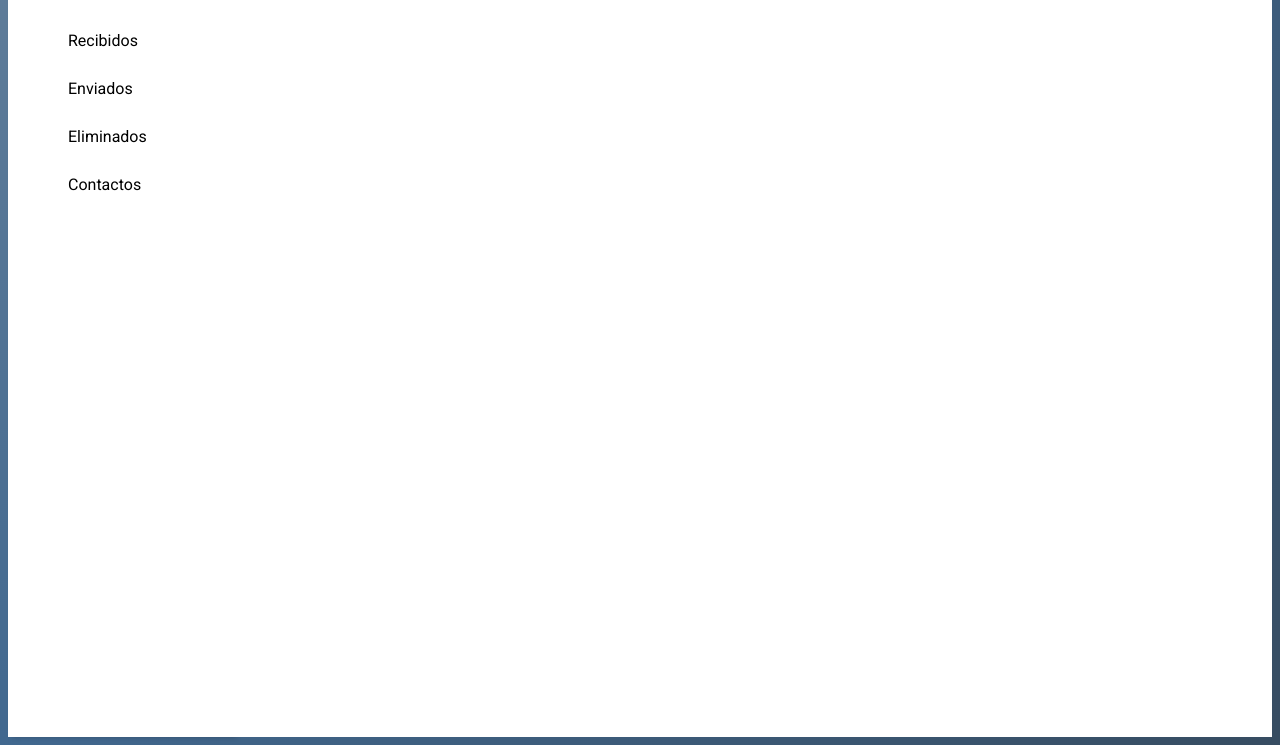
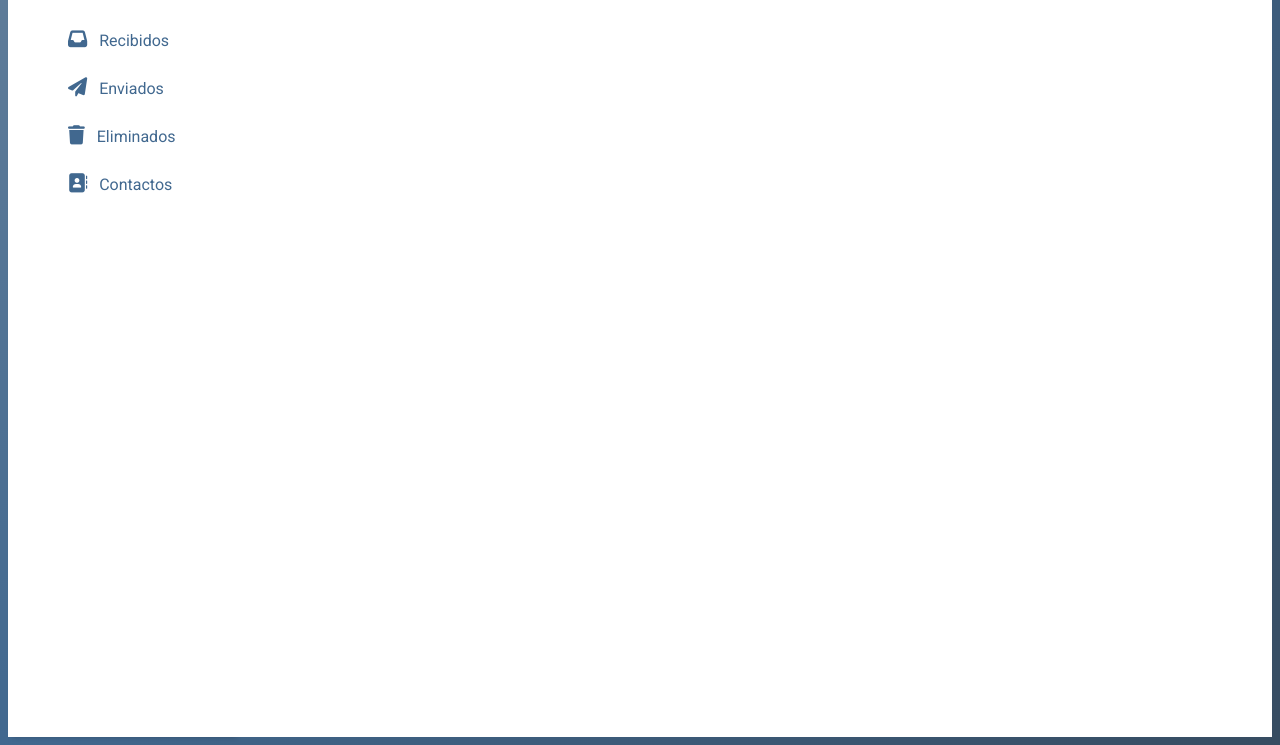
Before and after one commit to nickokss/cliente_mensajeria, a website: page public/buzon.html in a window 1280 px wide. Shown: the part 71-816 px from the top of the page. Drawn offline with Linux system fonts and the light colour scheme; no server answers.

Commit message:
iconos menu lateral

```diff
--- a/public/buzon.html
+++ b/public/buzon.html
@@ -4,6 +4,7 @@
     <meta charset="UTF-8">
     <title>Buzón de MAILWAVE</title>
     <link rel="icon" href="img/logo-app.png" type="image/png">
+    <link rel="stylesheet" href="https://cdnjs.cloudflare.com/ajax/libs/font-awesome/6.1.1/css/all.min.css">
     <link href="css/styles_buzon.css" rel="stylesheet">
 </head>
 <body class="body-buzon">
@@ -13,10 +14,10 @@
             <img src="img/logo-app.png" alt="Logo" class="logo">
         </div>
         <ul class="menu-lateral-ul">
-            <li><a href="#" id="recibidos" class="menu-lateral-link">Recibidos</a></li>
-            <li><a href="#" id="enviados" class="menu-lateral-link">Enviados</a></li>
-            <li><a href="#" id="eliminados" class="menu-lateral-link">Eliminados</a></li>
-            <li><a href="#" id="contactos" class="menu-lateral-link">Contactos</a></li>
+            <li><a href="#" id="recibidos" class="menu-lateral-link"><i class="fa-solid fa-inbox"></i> Recibidos</a></li>
+            <li><a href="#" id="enviados" class="menu-lateral-link"><i class="fa-solid fa-paper-plane"></i> Enviados</a></li>
+            <li><a href="#" id="eliminados" class="menu-lateral-link"><i class="fa-solid fa-trash"></i> Eliminados</a></li>
+            <li><a href="#" id="contactos" class="menu-lateral-link"><i class="fa-solid fa-address-book"></i> Contactos</a></li>
         </ul>
     </div>
 
--- a/public/css/styles_buzon.css
+++ b/public/css/styles_buzon.css
@@ -53,11 +53,18 @@
   border-color: #a0aec0; /* Color al pasar el ratón */
 }
 
+.menu-lateral-link i {
+  margin-right: 8px; /* Ajusta el espacio entre el icono y el texto */
+  color: #41688f; /* Cambia el color del icono */
+  font-size: 1.2em; /* Aumenta el tamaño del icono */
+}
+
 .menu-lateral {
   width: 250px;
   background: #fff;
   padding: 10px;
   box-shadow: 4px 0px 5px rgba(0, 0, 0, 0.2); /* Sombra para dar profundidad */
+  color:#41688f;
 }
 
 .contenido-principal {
```
